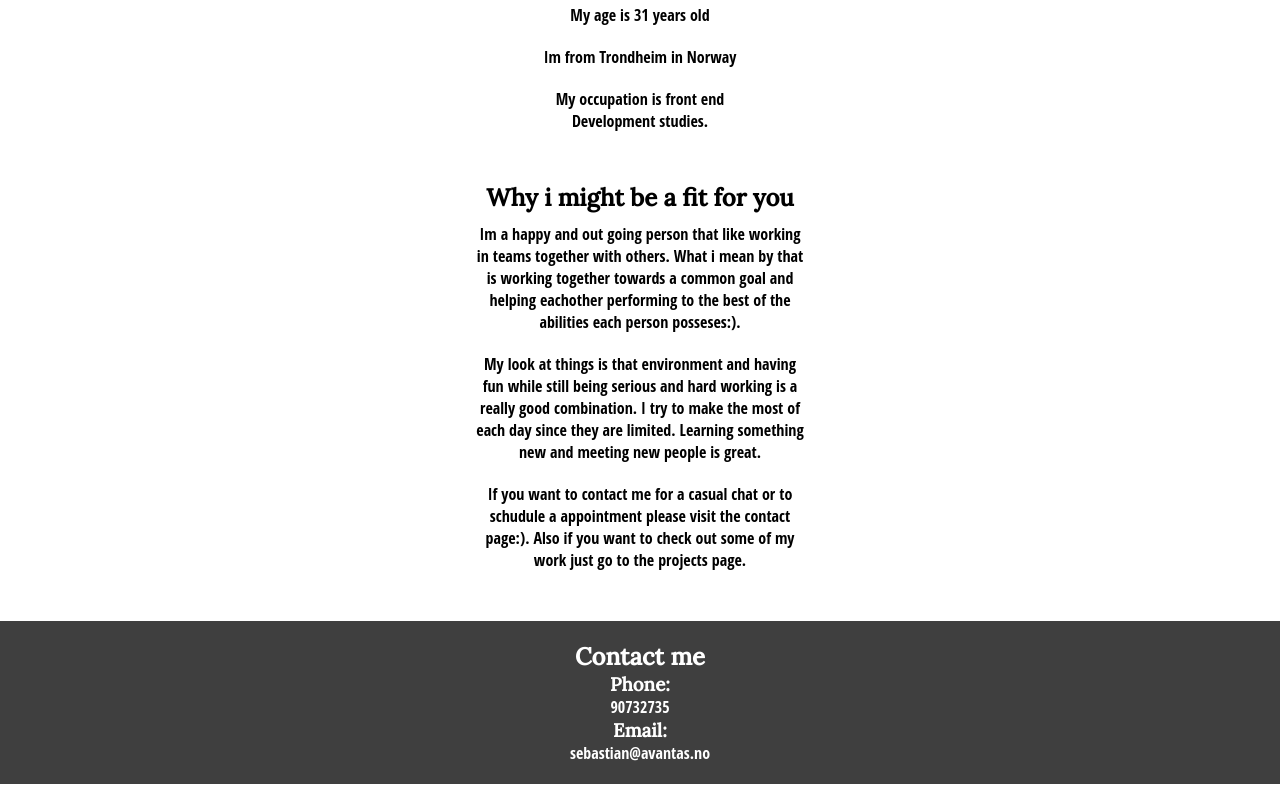
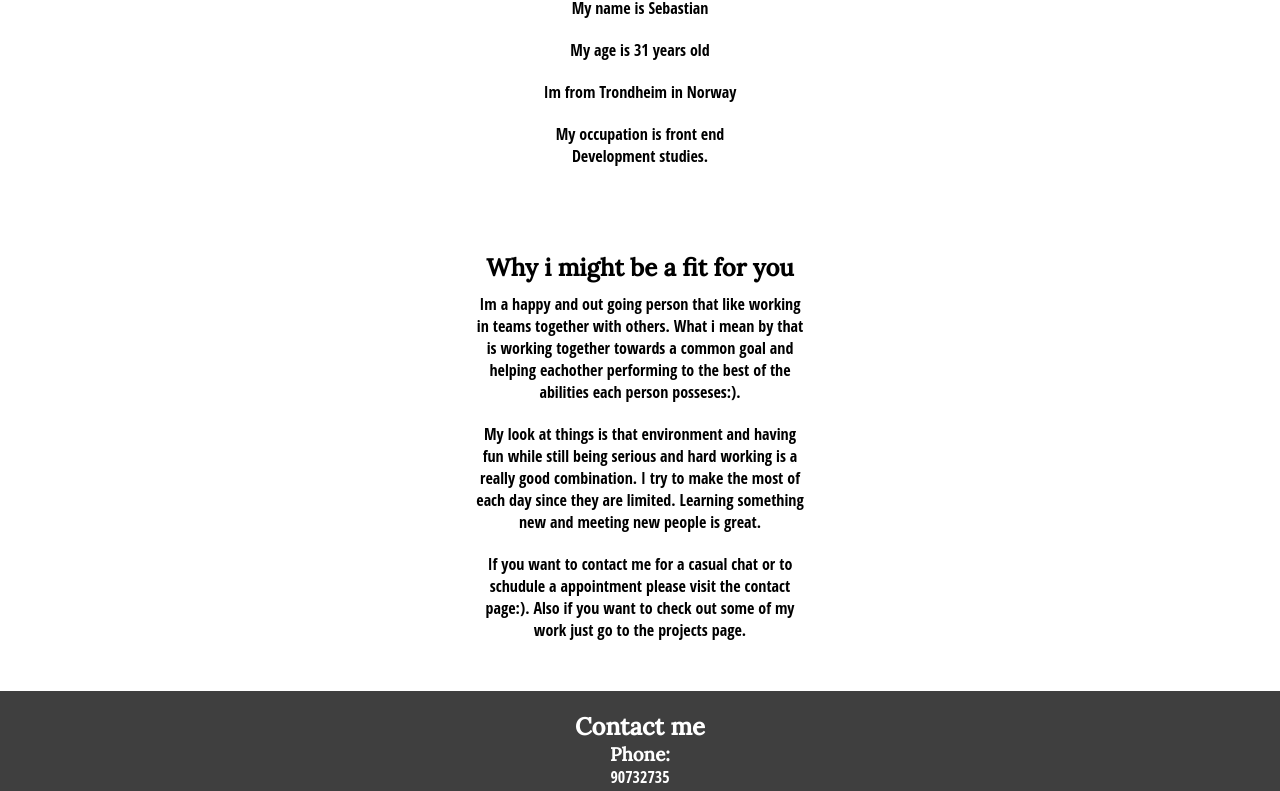
Before and after one commit to sebbe1236/port-repo, a plain HTML site: page index.html in a window 1280 px wide. Shown: the part 261-1052 px from the top of the page. Drawn offline with Linux system fonts and the light colour scheme.

Commit message:
alignment

```diff
--- a/scss/partials/_home.scss
+++ b/scss/partials/_home.scss
@@ -6,7 +6,11 @@
 }*/
 
 .intro_container {
+  display: flex;
+  flex-direction: column;
+  justify-content: space-around;
   text-align: center;
+  padding: 35px;
 }
 
 .content_container {
```
Also changed, not shown: css/main.css, 1 other file.
